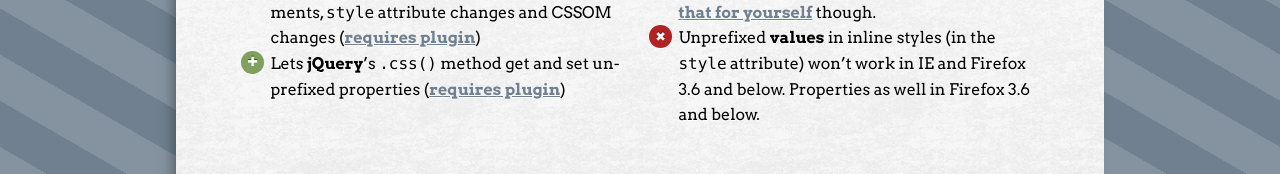
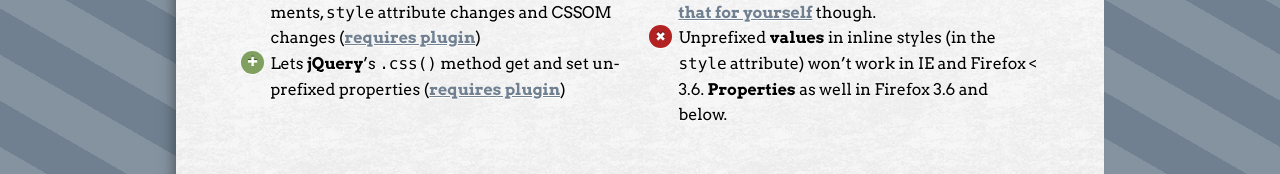
Before and after one commit to LeaVerou/prefixfree, a plain HTML site: page index.html in a window 1280 px wide. Shown: the part 837-1011 px from the top of the page. Drawn offline with Linux system fonts and the light colour scheme.

Commit message:
Docs clarification

```diff
--- a/index.html
+++ b/index.html
@@ -59,7 +59,7 @@
 		<li>Prefixing code in <code>@import</code>-ed files is not supported</li>
 		<li>Prefixing <strong>cross-origin</strong> linked stylesheets is not supported</li>
 		<li>Unprefixed linked stylesheets won’t work <strong>locally</strong> in Chrome and Opera. <a href="#local-xhr">You can change that for yourself</a> though.</li>
-		<li>Unprefixed <strong>values</strong> in inline styles (in the <code>style</code> attribute) won’t work in IE and Firefox 3.6 and below. Properties as well in Firefox 3.6 and below.</li>
+		<li>Unprefixed <strong>values</strong> in inline styles (in the <code>style</code> attribute) won’t work in IE and Firefox &lt; 3.6. <strong>Properties</strong> as well in Firefox 3.6 and below.</li>
 	</ul>
 </section>
 </div>
```
